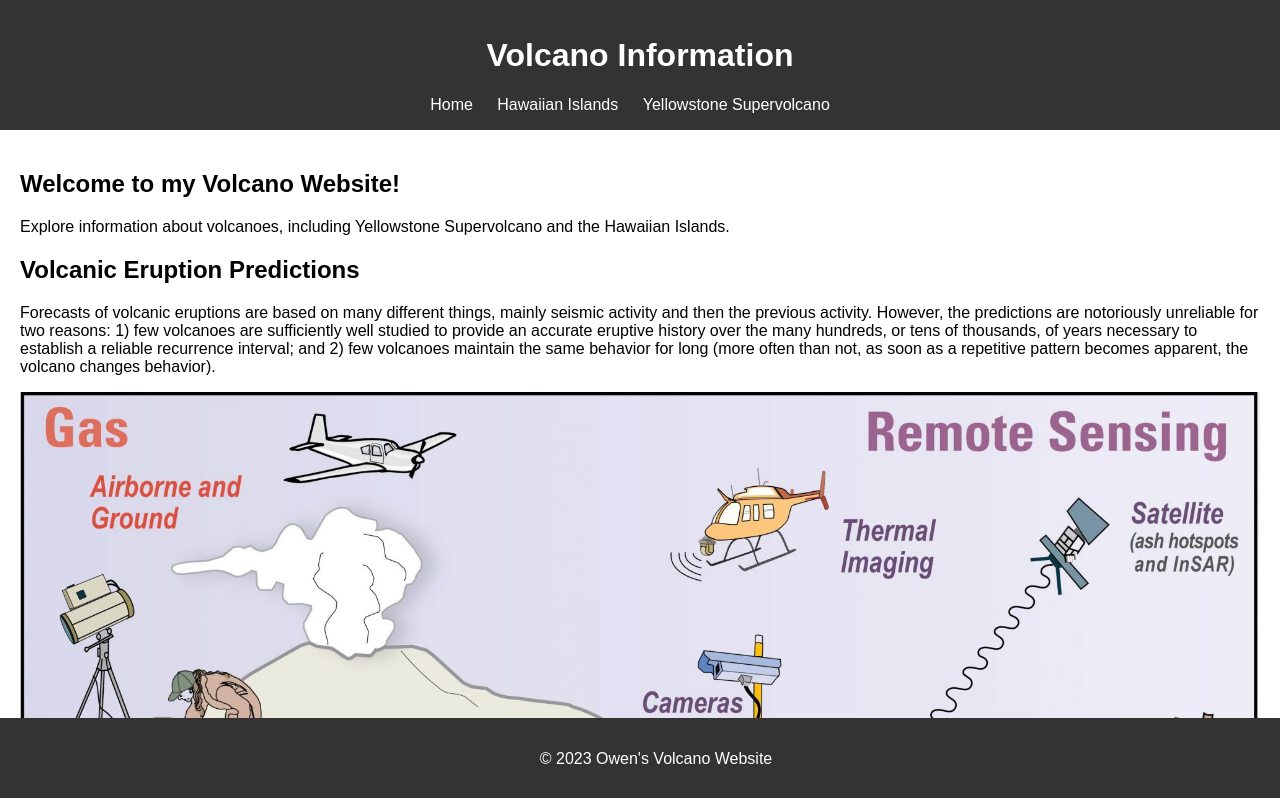
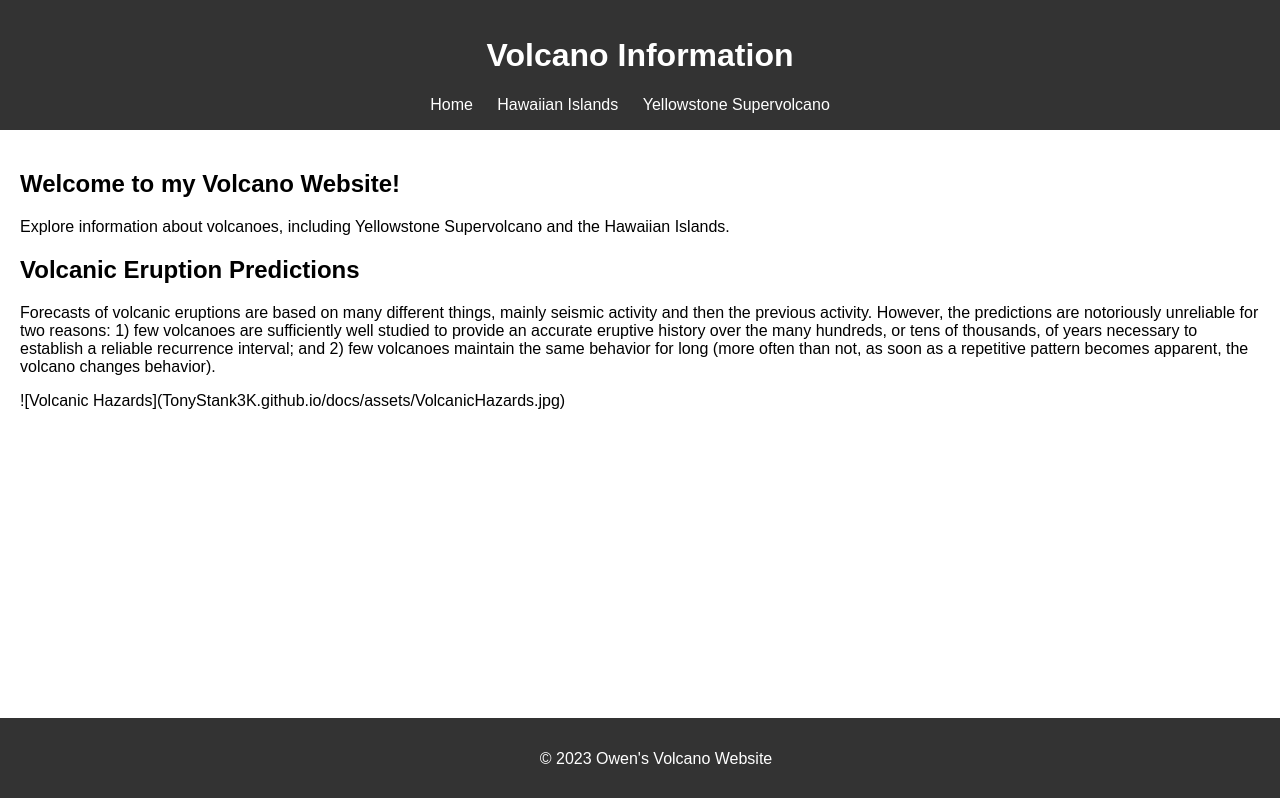
Before and after one commit to TonyStank3K/TonyStank3K.github.io, a plain HTML site: page index.html in a window 1280 px wide. Shown: the top 798 px of the page. Drawn offline with Linux system fonts and the light colour scheme.

Commit message:
Update index.html
added markdown text

```diff
--- a/index.html
+++ b/index.html
@@ -28,8 +28,8 @@
             <h2>Volcanic Eruption Predictions</h2>
             <p>Forecasts of volcanic eruptions are based on many different things, mainly seismic activity and then the previous activity. However, the predictions are notoriously unreliable for two reasons: 1) few volcanoes are sufficiently well studied to provide an accurate eruptive history over the many hundreds, or tens of thousands, of years necessary to establish a reliable recurrence interval; and 2) few volcanoes maintain the same behavior for long (more often than not, as soon as a repetitive pattern becomes apparent, the volcano changes behavior).</p>
 
-            <!-- Use the img tag to display the image -->
-            <img src="https://TonyStank3K.github.io/images/VolcanicHazards.jpg" alt="Volcanic Hazards">
+            <!-- Use Markdown to display the image -->
+            ![Volcanic Hazards](TonyStank3K.github.io/docs/assets/VolcanicHazards.jpg)
         </section>
     </main>
 
```
